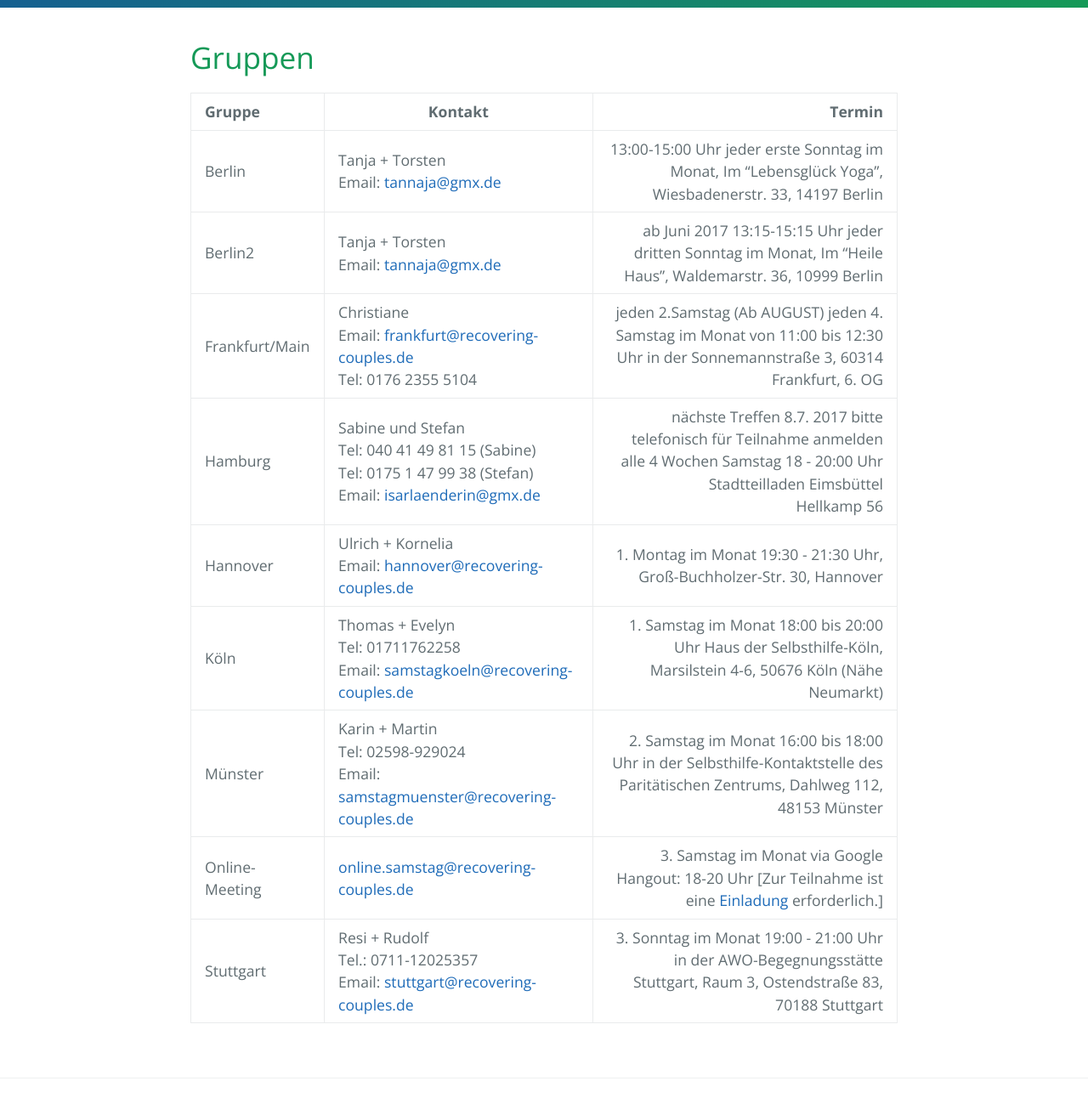
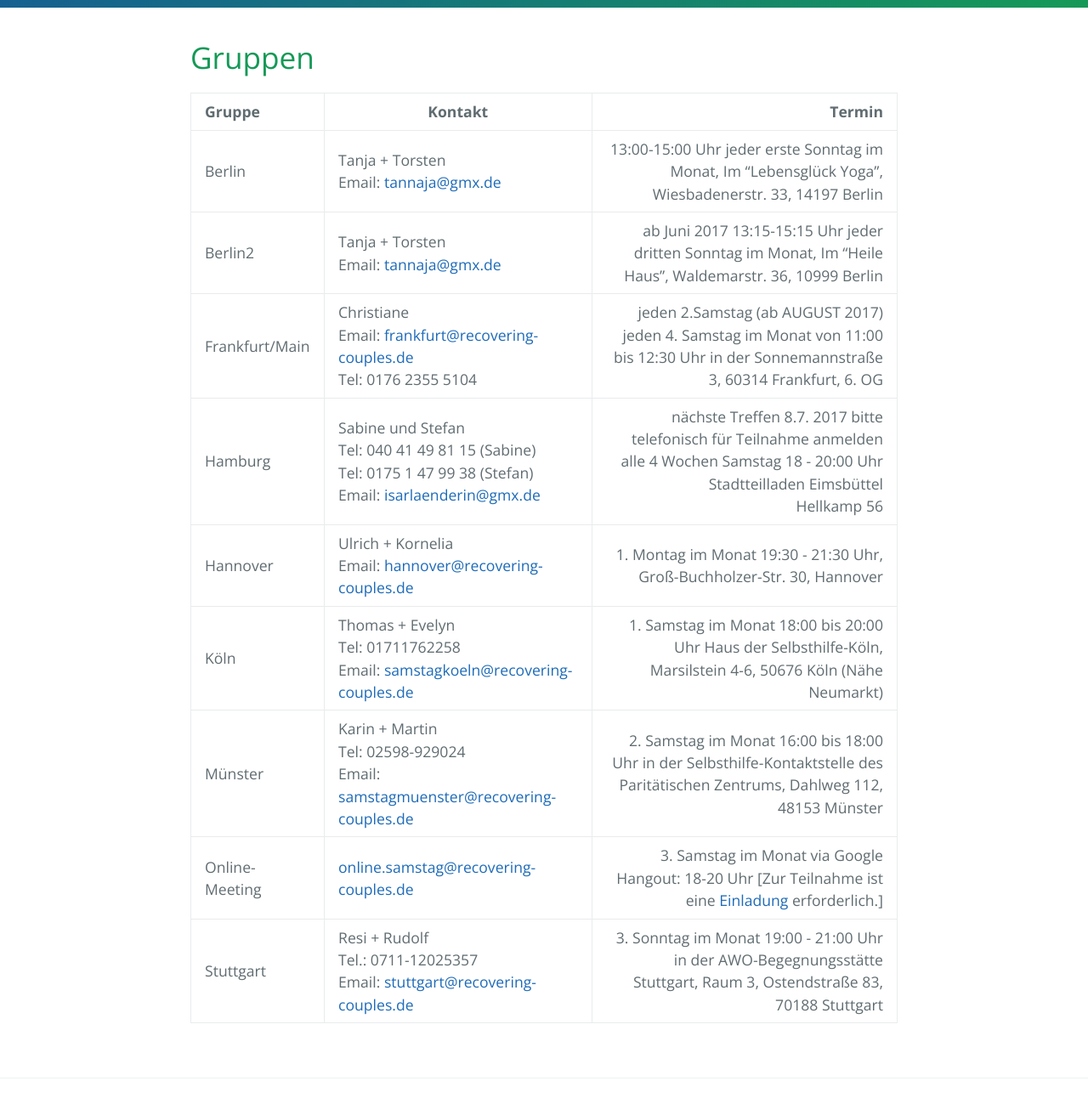
Before and after one commit to rcadeutschland/rcadeutschland.github.io, a Jekyll site: the page built from Gruppen.MD, in a window 1280 px wide. Shown: the part 332-1624 px from the top of the page at 85% size. Built offline with Jekyll 4.4.1, drawn with Linux system fonts in a browser that asks for light colours; nearby versions of some CDN libraries.

Commit message:
Update Gruppen.MD

```diff
--- a/Gruppen.MD
+++ b/Gruppen.MD
@@ -8,7 +8,7 @@
 |:------ | ------- | ---------------------------: |
 | Berlin | Tanja + Torsten<br>Email: <tannaja@gmx.de> |  13:00-15:00 Uhr jeder erste Sonntag im Monat, Im "Lebensglück Yoga", Wiesbadenerstr. 33, 14197 Berlin |
 | Berlin2 | Tanja + Torsten<br>Email: <tannaja@gmx.de> |  ab Juni 2017 13:15-15:15 Uhr jeder dritten Sonntag im Monat, Im "Heile Haus", Waldemarstr. 36, 10999 Berlin |
-| Frankfurt/Main | Christiane<br>Email: <frankfurt@recovering-couples.de><br>Tel: 0176 2355 5104 | jeden 2.Samstag (Ab AUGUST) jeden 4. Samstag im Monat  von 11:00 bis 12:30 Uhr  in der Sonnemannstraße 3, 60314 Frankfurt, 6. OG |
+| Frankfurt/Main | Christiane<br>Email: <frankfurt@recovering-couples.de><br>Tel: 0176 2355 5104 | jeden 2.Samstag (ab AUGUST 2017) jeden 4. Samstag im Monat  von 11:00 bis 12:30 Uhr  in der Sonnemannstraße 3, 60314 Frankfurt, 6. OG |
 | Hamburg | Sabine und Stefan<br>Tel: 040 41 49 81 15 (Sabine)<br>Tel: 0175 1 47 99 38 (Stefan)<br>Email: <isarlaenderin@gmx.de> | nächste Treffen 8.7. 2017 bitte telefonisch für Teilnahme anmelden<br>alle 4 Wochen Samstag 18 - 20:00 Uhr<br>Stadtteilladen Eimsbüttel<br>Hellkamp 56 |
 | Hannover | Ulrich + Kornelia<br>Email: <hannover@recovering-couples.de> | 1. Montag im Monat 19:30 - 21:30 Uhr,  Groß-Buchholzer-Str. 30, Hannover |
 | Köln | Thomas + Evelyn<br>Tel: 01711762258<br>Email: <samstagkoeln@recovering-couples.de> | 1. Samstag im Monat 18:00 bis 20:00 Uhr Haus der Selbsthilfe-Köln, Marsilstein 4-6, 50676 Köln (Nähe Neumarkt) |
```
